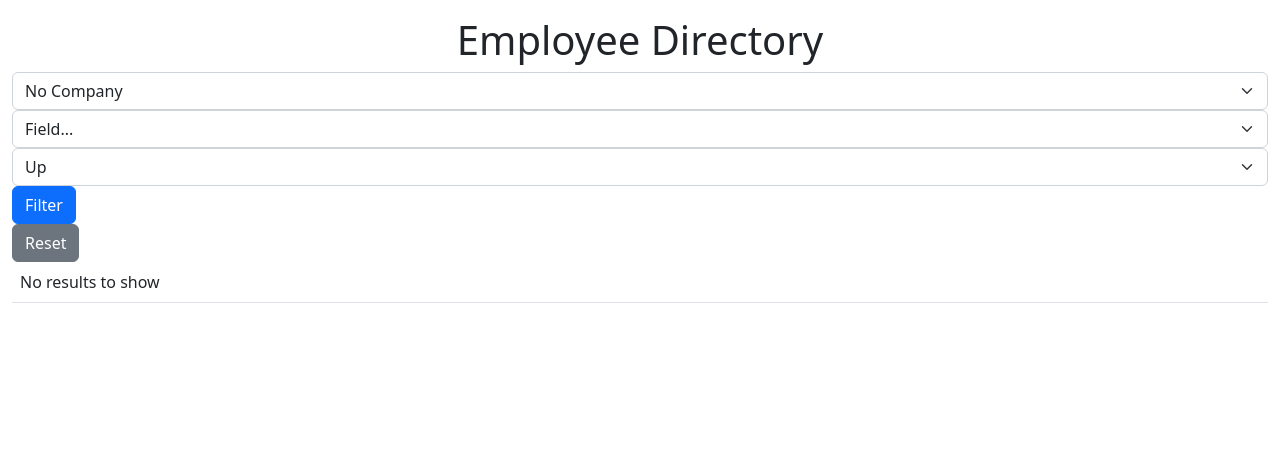
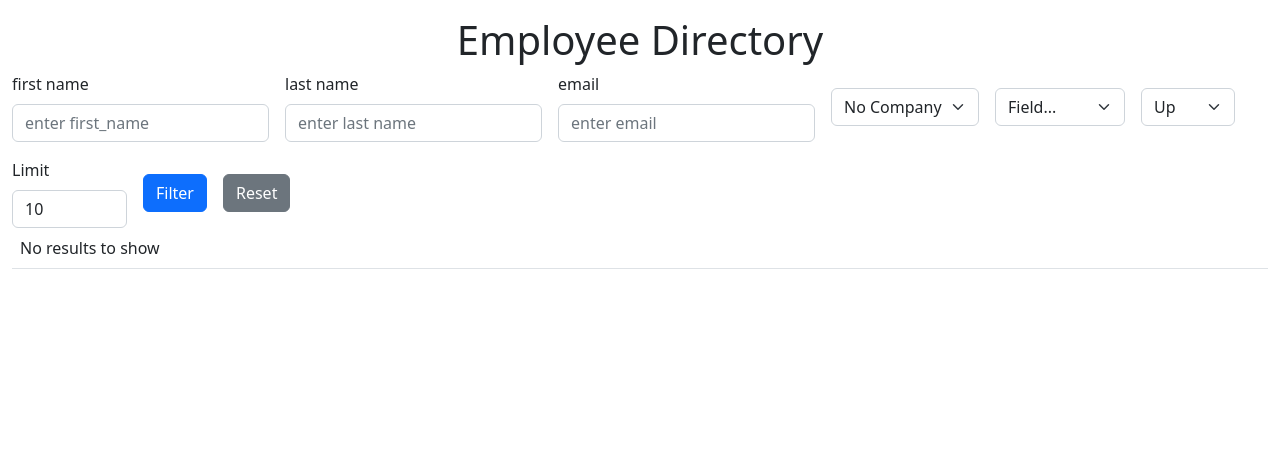
Before and after one commit to Dudeverse/IS601-005, a Flask app: page /employee/search in a window 1280 px wide. Shown: the part 114-582 px from the top of the page. Run offline with Flask 2, Linux system fonts and the light colour scheme.

Commit message:
added all employee methods

```diff
--- a/BusinessManagement/templates/list_companies.html
+++ b/BusinessManagement/templates/list_companies.html
@@ -3,6 +3,7 @@
 {% block content %}
 <div class="container-fluid">
     <div class="h1 text-center">Company Directory</div>
+    <form class="row row-cols-lg-auto g-3 align-items-center">
     {# TODO
     build a horizontal filter/sort form with
     name (company name)
@@ -25,6 +26,7 @@
         <div class="col-12">
             <a href="?" class="btn btn-secondary">Reset</a>
         </div>
+    </form>
     </form>
     <div class="table-responsive">
     <table class="table">
--- a/BusinessManagement/templates/list_employees.html
+++ b/BusinessManagement/templates/list_employees.html
@@ -3,50 +3,95 @@
 {% block content %}
 <div class="container-fluid">
     <div class="h1 text-center">{{request.args.get("company_name","")}} Employee Directory</div>
+    <form class="row row-cols-lg-auto g-3 align-items-center">
     <form method="GET">
+        <div class="col-12">
+            <label class="form-label" for="first_name">first name</label>
+            <input type="text" name="first_name" class="form-control" id="first_name" placeholder="enter first_name"
+                value="{{request.args.get('first_name') or ''}}">
+        </div>
+        <div class="col-12">
+            <label class="form-label" for="last_name">last name</label>
+            <input type="text" name="last_name" class="form-control" id="last_name" placeholder="enter last name"
+                value="{{request.args.get('last_name') or ''}}">
+        </div>
+        <div class="col-12">
+            <label class="form-label" for="email">email</label>
+            <input type="text" name="email" class="form-control" id="email" placeholder="enter email"
+                value="{{request.args.get('email') or ''}}">
+        </div>
         {# TODO
         build a horizontal filter/sort form with
-        first_name
-        last_name
-        email
+        first_name (DONE)
+        last_name (DONE)
+        email (DONE)
         company (provided)
         sort/order (using allowed_columns and provided partial template)
-        limit
+        limit (DONE)
         ensure all fields prefill with request arg data if provided
         #}
+
         <div class="col-12">
             <label class="visually-hidden" for="company">Company</label>
             {% with val = request.args.get("company", '') %}
             {% include "company_dropdown.html" %}
             {% endwith %}
         </div>
-        {% with cols = [] %}
+
+        {% with cols = allowed_columns %}
         {% include "sort_filter.html" %}
         {% endwith %}
 
         <div class="col-12">
+
+            <label class="form-label" for="limit">Limit</label>
+            <input class="form-control" type="number" min="1" max="100" id="limit" name="limit"
+                value="{{request.args.get('limit') or '10'}}" />
+        </div>
+
+        <div class="col-12">
+
             <input type="submit" class="btn btn-primary" value="Filter" />
         </div>
         <div class="col-12">
+
             <a href="?" class="btn btn-secondary">Reset</a>
         </div>
     </form>
+</form>
+
+
     <table class="table">
         {% if rows and rows|length > 0 %}
         <thead>
             <tr class="text-capitalize">
                 {# generate th tags for each column to display #}
+                {% for r in rows[0] %}
                 {# IMPORTANT use table column names as the headings, replace _ with space #}
-                <th>Actions</th>
+                <th>{{r}}</th>
+                {% endfor %}
             </tr>
         </thead>
+        {% for r in rows %}
         <tbody>
+            <tr>
+                {% for v in r.values() %}
+                <td>{{v}}</td>
+                {% endfor %}
+                <td><a href="{{url_for('employee.edit', id=r.get('id'))}}" class="btn btn-secondary btn-sm">Edit</a>
+                    {# **request.args spreads the key value pairs to be part of the url#}
+                    {# the idea is to pass it to the next route #}
+                    <a href="{{url_for('employee.delete', id=r.get('id'), **request.args)}}"
+                        class="btn btn-danger btn-sm">x</a>
+                </td>
+            </tr>
             {# generate tr with td tags for each piece of data #}
             {# in the last column add the following
             an edit button that passes the employee id to employee edit
             a delete button that passes the employee id and the request args to the employee delete route
             #}
         </tbody>
+        {% endfor %}
         {% else %}
         <tbody>
             <tr>
--- a/BusinessManagement/views/employee.py
+++ b/BusinessManagement/views/employee.py
@@ -1,5 +1,7 @@
-from flask import Blueprint, render_template, request, flash
+from flask import Blueprint, render_template, request, flash, redirect, url_for
 from sql.db import DB
+import re
+
 employee = Blueprint('employee', __name__, url_prefix='/employee')
 
 
@@ -8,17 +10,56 @@ def search():
     rows = []
     # DO NOT DELETE PROVIDED COMMENTS
     # TODO search-1 retrieve employee id as id, first_name, last_name, email, company_id, company_name using a LEFT JOIN
-    query = "SELECT ... WHERE 1=1"
+    query = "SELECT e.id , first_name, last_name, email, e.company_id, name  FROM IS601_MP2_Employees as e LEFT JOIN IS601_MP2_Companies as c ON e.company_id = c.id WHERE 1=1"
     args = [] # <--- append values to replace %s placeholders
-    allowed_columns = ["first_name", "last_name", "email", "company_name"]
+    allowed_columns = ["first_name", "last_name", "email", "name"]
+    field_columns = zip(allowed_columns, allowed_columns)
+    print(allowed_columns)
+    print(request.args)
     # TODO search-2 get fn, ln, email, company, column, order, limit from request args
+    fn = request.args.get("first_name")
+    ln = request.args.get("last_name")
+    email = request.args.get("email")
+    company = request.args.get("company")
+    column = request.args.get("column")
+    order = request.args.get("order")
+    limit = request.args.get("limit", 10)
+
     # TODO search-3 append like filter for first_name if provided
+    if fn:
+        query += " AND first_name like %s"
+        args.append(f"%{fn}%")
     # TODO search-4 append like filter for last_name if provided
+    if ln:
+        query += " AND last_name like %s"
+        args.append(f"%{ln}%")
     # TODO search-5 append like filter for email if provided
+    if email:
+        query += " AND email like %s"
+        args.append(f"%{email}%")
     # TODO search-6 append equality filter for company_id if provided
+    if company:
+        query += " AND e.company_id = %s"
+        args.append(f"{company}")
     # TODO search-7 append sorting if column and order are provided and within the allowed columns and order options (asc, desc)
+    if column and order:
+
+        if column in allowed_columns \
+            and order in ["asc", "desc"]:
+            query += f" ORDER BY {column} {order}"
     # TODO search-8 append limit (default 10) or limit greater than 1 and less than or equal to 100
+    try:
+        if limit and int(limit) > 0 and int(limit) <= 100:
+            query += " LIMIT %s"
+            args.append(int(limit))
     # TODO search-9 provide a proper error message if limit isn't a number or if it's out of bounds
+        elif int(limit) >100 or int(limit)<0:
+            pass
+            flash("limit out of bounds", "danger")
+
+    except ValueError:
+        flash("enter a valid value", "warning")
+
 
     print("query",query)
     print("args", args)
@@ -30,21 +71,41 @@ def search():
         # TODO search-10 make message user friendly
         flash(e, "error")
     # hint: use allowed_columns in template to generate sort dropdown
-    return render_template("list_employees.html", rows=rows, allowed_columns=allowed_columns)
+    return render_template("list_employees.html", rows=rows, allowed_columns=field_columns)
 
 @employee.route("/add", methods=["GET","POST"])
 def add():
     if request.method == "POST":
         # TODO add-1 retrieve form data for first_name, last_name, company, email
+        first_name = request.form.get("first_name", None)
+        last_name = request.form.get("last_name", None)
+        company = request.form.get("company", None)
+        email = request.form.get("email", None)
         # TODO add-2 first_name is required (flash proper error message)
+        if first_name == "":
+            flash("First name is required")
+            return redirect(request.url)
         # TODO add-3 last_name is required (flash proper error message)
+        if last_name == "":
+            flash("last name is required")
+            return redirect(request.url)
         # TODO add-4 company (may be None)
+        if company == "":
+            company = None
         # TODO add-5 email is required (flash proper error message)
+        regex = '^[a-z0-9]+[\._]?[a-z0-9]+[@]\w+[.]\w{2,3}$'
+        if email == "":
+            flash("email is required")
+            return redirect(request.url)
+        elif not re.search(regex, email):
+            flash("email is not valid")
+            return redirect(request.url)
 
         try:
             result = DB.insertOne("""
-            INSERT QUERY
-            """,
+            INSERT INTO IS601_MP2_Employees (first_name, last_name, company_id, email)
+                        VALUES (%s, %s, %s, %s)
+            """,first_name,last_name,company,email
             ) # <-- TODO add-6 add query and add arguments
             if result.status:
                 flash("Created Employee Record", "success")
@@ -56,21 +117,43 @@ def add():
 @employee.route("/edit", methods=["GET", "POST"])
 def edit():
     # TODO edit-1 request args id is required (flash proper error message)
-    if True: # TODO update this for TODO edit-1
+    id = request.args.get("id")
+    row = None
+    if id is None:
+        flash("ID is missing", "danger")
+        return redirect("employee.list")
+    else: # TODO update this for TODO edit-1
         if request.method == "POST":
             # TODO edit-1 retrieve form data for first_name, last_name, company, email
+            first_name = request.form.get("first_name")
+            last_name = request.form.get("last_name")
+            company = request.form.get("company")
+            email = request.form.get("email")
+            company_id = request.form.get("company_id")
             # TODO edit-2 first_name is required (flash proper error message)
+            if first_name == "":
+                flash("First name is required")
+                return redirect(request.url)
             # TODO edit-3 last_name is required (flash proper error message)
+            if last_name == "":
+                flash("last name is required")
+                return redirect(request.url)
             # TODO edit-4 company may be None
+            if company == "":
+                company = None
             # TODO edit-5 email is required (flash proper error message)
-
-            # data = [first_name, last_name, company_id, email]
+            regex = '^[a-z0-9]+[\._]?[a-z0-9]+[@]\w+[.]\w{2,3}$'
+            if email == "":
+                flash("email is required")
+                return redirect(request.url)
+            elif not re.search(regex, email):
+                flash("email is not valid")
+                return redirect(request.url)
+            data = [first_name, last_name, company, email]
             data.append(id)
             try:
                 # TODO edit-6 fill in proper update query
-                result = DB.update("""
-                UPDATE QUERY
-                """, *data)
+                result = DB.update("UPDATE IS601_MP2_Employees SET first_name = %s, last_name = %s, company_id = %s, email = %s  WHERE id = %s", *data)
                 if result.status:
                     flash("Updated record", "success")
             except Exception as e:
@@ -78,20 +161,31 @@ def edit():
                 flash(e, "danger")
         try:
             # TODO edit-8 fetch the updated data (including company_name)
-            # company_name should be 'N/A' if the employee isn't assigned to a copany
-            result = DB.selectOne("SELECT ... FROM ... LEFT JOIN ...  WHERE ...", id)
+            # company_name should be 'N/A' if the employee isn't assigned to a company
+            result = DB.selectOne("SELECT first_name, last_name, email, e.company_id, name FROM IS601_MP2_Employees as e LEFT JOIN IS601_MP2_Companies as c ON e.company_id = c.id WHERE e.id = %s AND 1=1", id)
             if result.status:
                 row = result.row
         except Exception as e:
             # TODO edit-9 make this user-friendly
             flash(str(e), "danger")
     # TODO edit-10 pass the employee data to the render template
-    return render_template("edit_employee.html", ...)
+    return render_template("edit_employee.html", row=row)
 
 @employee.route("/delete", methods=["GET"])
 def delete():
     # TODO delete-1 delete employee by id
+    id = request.args.get("id")
+    args = {**request.args}
+    if id:
+        try:
+            result = DB.delete("DELETE FROM IS601_MP2_Employees WHERE id = %s", id)
+            if result.status:
+                flash("Deleted record", "success")
+        except Exception as e:
+            # TODO make this user-friendly
+            flash(e, "danger")
     # TODO delete-2 redirect to employee search
     # TODO delete-3 pass all argument except id to this route
     # TODO delete-4 ensure a flash message shows for successful delete
-    pass
+        del args["id"]
+    return redirect(url_for("employee.search", **args))
```
Also changed, not shown: BusinessManagement/templates/add_company.html (+23 -2 lines), BusinessManagement/templates/add_employee.html (+17 -1 lines), BusinessManagement/templates/country_state_selector.html (+8 -6 lines), BusinessManagement/templates/edit_employee.html (+16 -1 lines), BusinessManagement/views/admin.py (+6 -7 lines).
